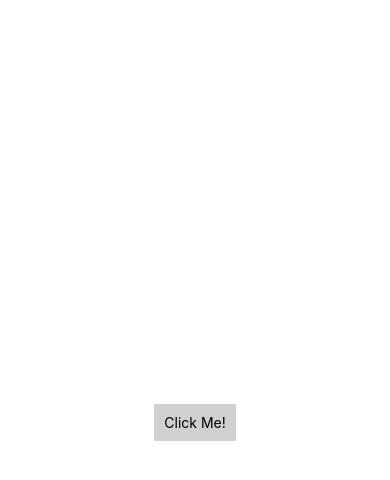
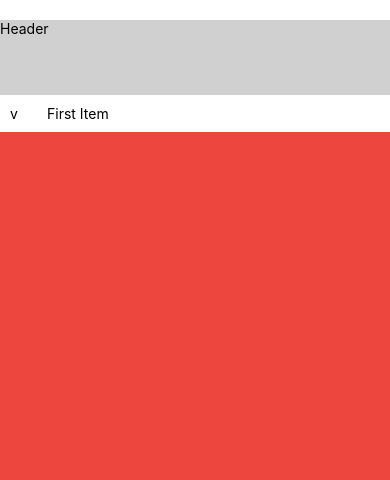
Before and after one commit to DumbwaysDotId/NotToDoList, a React Native app: screen / in a window 390 px wide. Shown: the top 480 px of the page. Built offline with nearby package versions, Linux system fonts and the light colour scheme.

Commit message:
6.styles

```diff
--- a/App.js
+++ b/App.js
@@ -1,22 +1,63 @@
 import React, {Component} from 'react';
-import {View, Text, TouchableOpacity} from 'react-native';
+import {View, Text, StyleSheet} from 'react-native';
+
+import Header from './components/Header';
+import Body from './components/Body';
 
 export default class App extends Component{
 
-  handleClick(){
-    alert('Clicked!');
-  }
-
   render(){
     return (
-      <View style={{flex: 1, justifyContent: 'center', alignItems: 'center'}}>
-        <TouchableOpacity
-          onPress={()=> this.handleClick()}
-          style={{backgroundColor: '#D0D0D0', padding: 10}}
-        >
-          <Text>Click Me!</Text>
-        </TouchableOpacity>
+      <View style={styles.container}>
+
+        <View style={styles.header}>
+          <Text>Header</Text>
+        </View>
+
+        <View style={styles.body}>
+
+          <View style={styles.list}>
+
+            <View style={styles.listItem}>
+              <View style={styles.listItemLeft}>
+                <Text>v</Text>
+              </View>
+              <View style={styles.listItemRight}>
+                <Text>First Item</Text>
+              </View>
+            </View>
+
+          </View>
+
+        </View>
+
       </View>
     )
   }
 }
+
+const styles = StyleSheet.create({
+  container: {
+    flex: 1
+  },
+  header: {
+    backgroundColor: '#D0D0D0',
+    marginTop: 20,
+    flex: 0.5
+  },
+  body: {
+    backgroundColor: '#EC463E',
+    flex: 5
+  },
+  listItem: {
+    flexDirection: 'row',
+    padding: 10,
+    backgroundColor: '#FFF'
+  },
+  listItemLeft: {
+    flex: 1
+  },
+  listItemRight: {
+    flex: 9
+  }
+});
```
